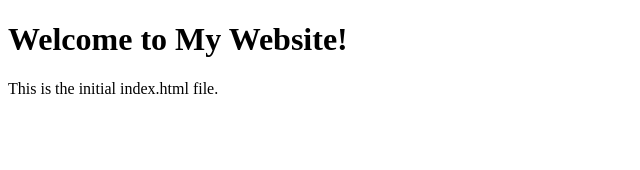
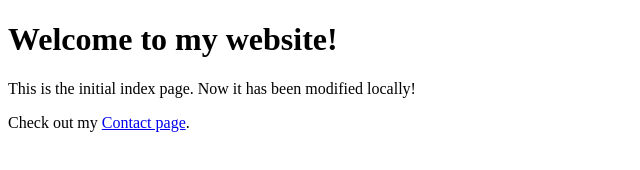
Before and after one commit to Spraj29/AI_trends_exam, a plain HTML site: page index.html in a window 1280 px wide. Shown: the whole page, without its empty margins (0-640 px from the left). Drawn offline with Linux system fonts and the light colour scheme.

Commit message:
Update index.html and added contact.html

```diff
--- a/index.html
+++ b/index.html
@@ -3,10 +3,11 @@
 <head>
     <meta charset="UTF-8">
     <meta name="viewport" content="width=device-width, initial-scale=1.0">
-    <title>My First Web Page</title>
+    <title>My Awesome Website</title>
 </head>
 <body>
-    <h1>Welcome to My Website!</h1>
-    <p>This is the initial index.html file.</p>
+    <h1>Welcome to my website!</h1>
+    <p>This is the initial index page. Now it has been modified locally!</p>
+    <p>Check out my <a href="contact.html">Contact page</a>.</p>
 </body>
 </html>
```
Also changed, not shown: contact.html (added, +13 -0 lines).
